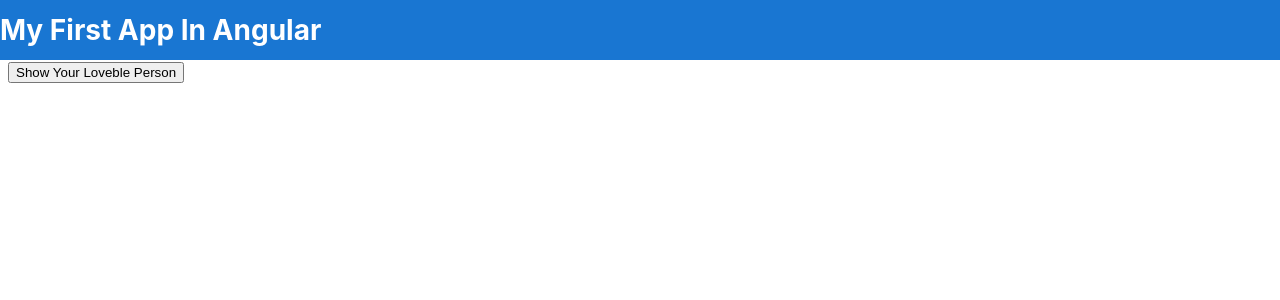
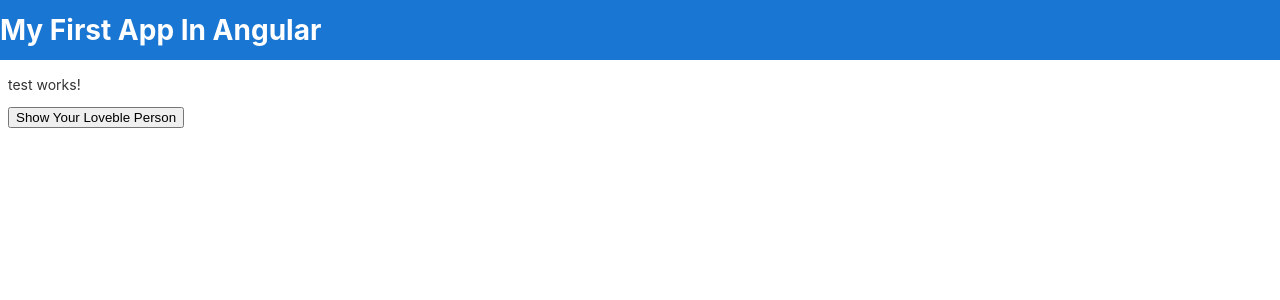
Before and after one commit to bdsuman/angular_first_app, an Angular app: page / in a window 1280 px wide. Shown: the top 300 px of the page. Built offline with nearby package versions, Linux system fonts and the light colour scheme.

Commit message:
create component part

```diff
--- a/src/app/app.component.html
+++ b/src/app/app.component.html
@@ -4,6 +4,7 @@
 <br>
 <br>
 <br>
+<app-test></app-test>
 <div *ngIf="counter<5">
   <button (click)="myfunction('Suman')">{{btnName}}</button>
 </div>
--- a/src/app/app.module.ts
+++ b/src/app/app.module.ts
@@ -3,10 +3,14 @@ import { BrowserModule } from '@angular/platform-browser';
 
 import { AppRoutingModule } from './app-routing.module';
 import { AppComponent } from './app.component';
+import { TestComponent } from './component/test/test.component';
+import { NewTestComponent } from './component/new-test/new-test.component';
 
 @NgModule({
   declarations: [
-    AppComponent
+    AppComponent,
+    TestComponent,
+    NewTestComponent
   ],
   imports: [
     BrowserModule,
--- /dev/null
+++ b/src/app/component/new-test/new-test.component.html
@@ -0,0 +1 @@
+<p>new-test works!</p>
--- /dev/null
+++ b/src/app/component/new-test/new-test.component.ts
@@ -0,0 +1,15 @@
+import { Component, OnInit } from '@angular/core';
+
+@Component({
+  selector: 'app-new-test',
+  templateUrl: './new-test.component.html',
+  styleUrls: ['./new-test.component.css']
+})
+export class NewTestComponent implements OnInit {
+
+  constructor() { }
+
+  ngOnInit(): void {
+  }
+
+}
--- /dev/null
+++ b/src/app/component/test/test.component.html
@@ -0,0 +1 @@
+<p>test works!</p>
--- /dev/null
+++ b/src/app/component/test/test.component.ts
@@ -0,0 +1,15 @@
+import { Component, OnInit } from '@angular/core';
+
+@Component({
+  selector: 'app-test',
+  templateUrl: './test.component.html',
+  styleUrls: ['./test.component.css']
+})
+export class TestComponent implements OnInit {
+
+  constructor() { }
+
+  ngOnInit(): void {
+  }
+
+}
```
Also changed, not shown: src/app/component/new-test/new-test.component.css (added), src/app/component/test/test.component.css (added).
